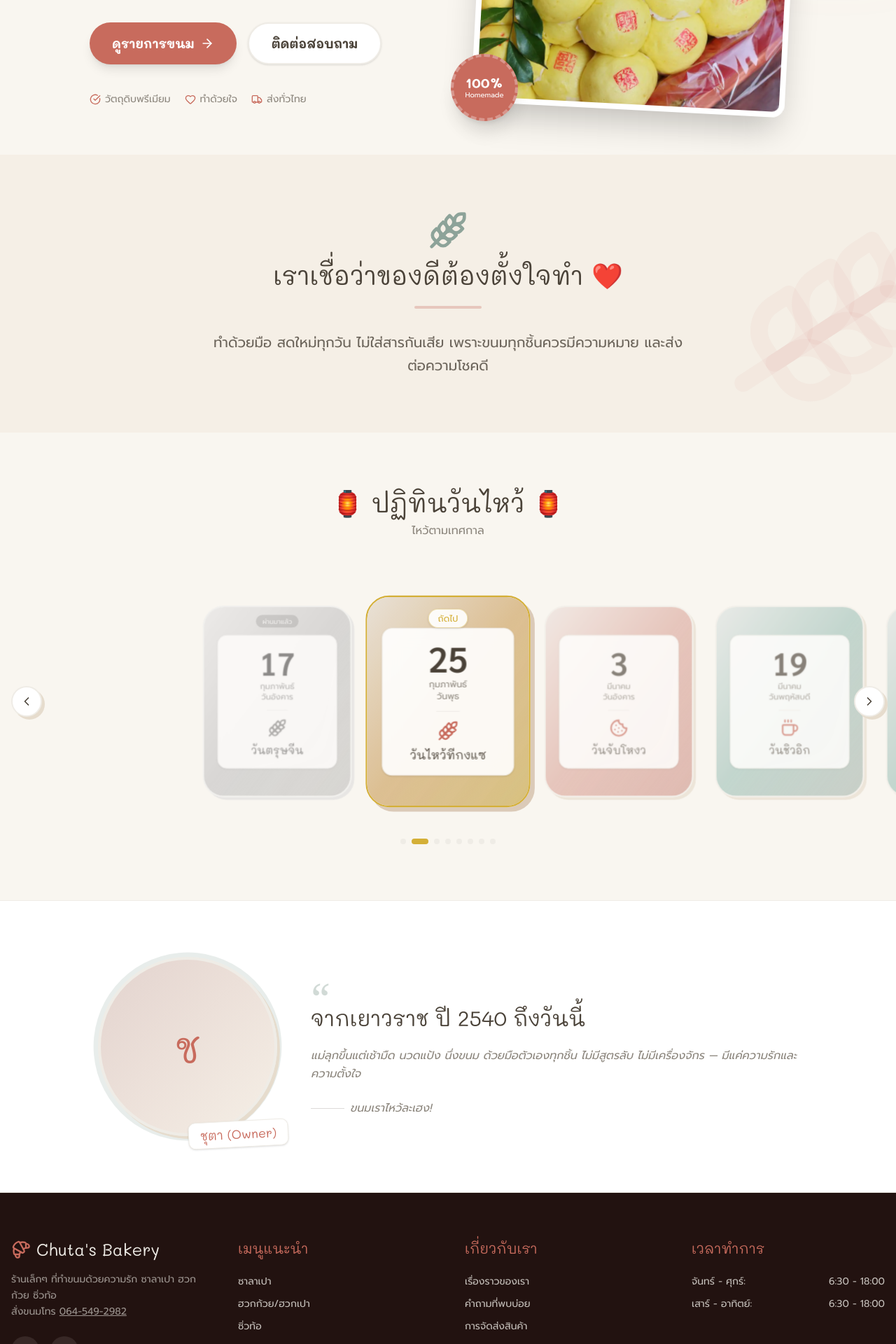
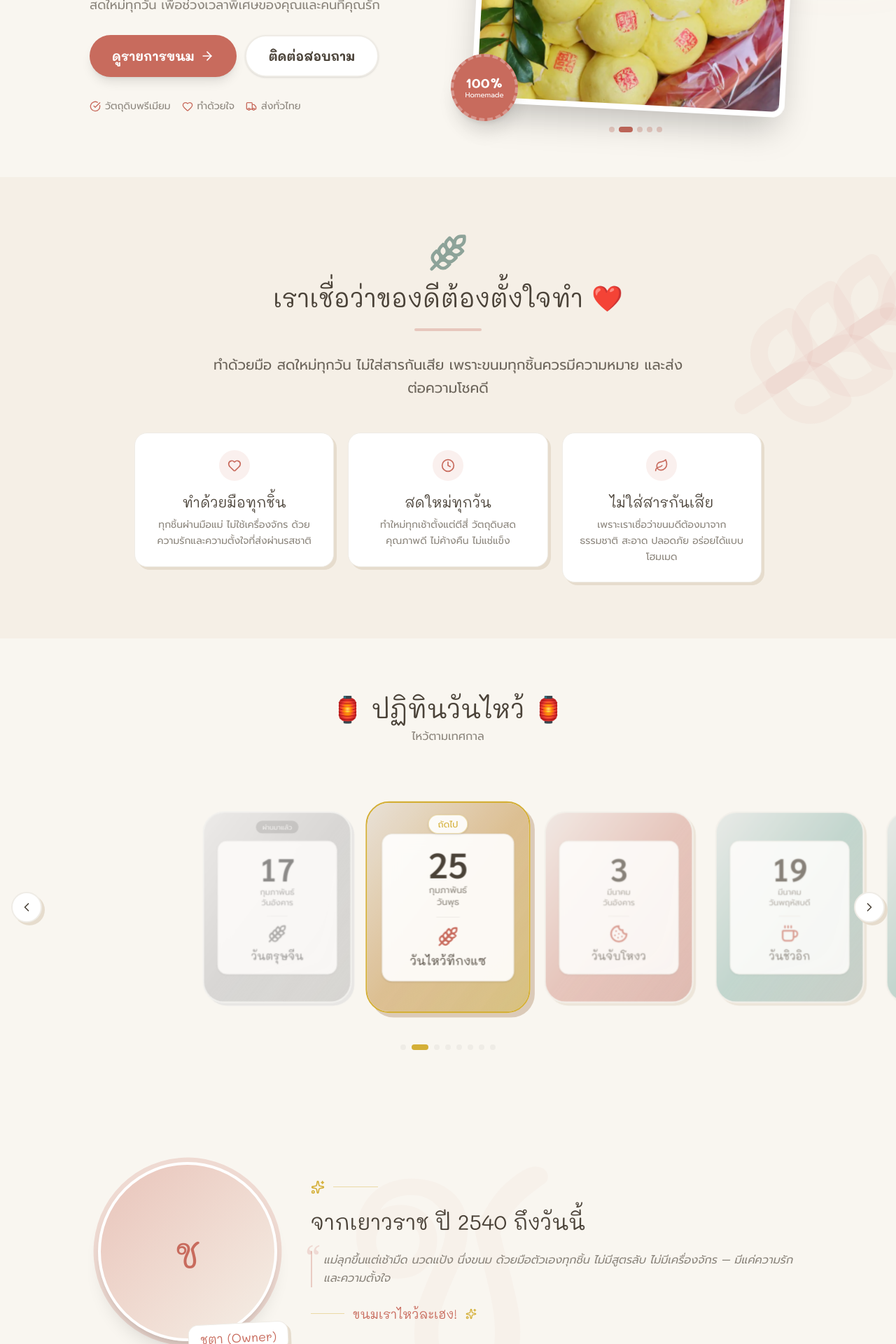
Before and after one commit to satasuk03/chutas-bakery, a Next.js app: page / in a window 1280 px wide. Shown: the part 420-2340 px from the top of the page at 70% size. Built offline with nearby package versions, Linux system fonts and the light colour scheme.

Commit message:
update visual

```diff
--- a/src/components/layout/Footer.tsx
+++ b/src/components/layout/Footer.tsx
@@ -4,9 +4,9 @@ import Link from "next/link";
 export default function Footer() {
   return (
     <footer className="bg-background-dark text-surface pt-16 pb-8 px-4 border-t border-text-main/10">
-      <div className="max-w-[1280px] mx-auto grid grid-cols-1 md:grid-cols-4 gap-12 mb-12">
+      <div className="max-w-[1280px] mx-auto grid grid-cols-2 md:grid-cols-4 gap-8 md:gap-12 mb-12">
         {/* Brand column */}
-        <div className="col-span-1">
+        <div className="col-span-2 md:col-span-1">
           <div className="flex items-center gap-2 mb-4 text-terracotta">
             <Croissant className="size-7" />
             <span className="font-hand text-2xl text-surface">
@@ -99,7 +99,7 @@ export default function Footer() {
         </div>
 
         {/* Operating hours */}
-        <div>
+        <div className="col-span-2 sm:col-span-1">
           <h4 className="font-hand text-xl text-terracotta mb-6">เวลาทำการ</h4>
           <ul className="space-y-3 font-body text-sm text-surface/80">
             <li className="flex justify-between gap-4">
--- a/src/components/sections/Calendar.tsx
+++ b/src/components/sections/Calendar.tsx
@@ -77,7 +77,7 @@ export default function CalendarSection() {
   };
 
   return (
-    <section className="py-20">
+    <section className="py-14 md:py-20">
       <div className="px-4 max-w-[1280px] mx-auto text-center mb-12">
         <h2 className="font-hand text-3xl md:text-4xl text-text-main mb-2">
           🏮 ปฏิทินวันไหว้ 🏮
--- a/src/components/sections/FounderSection.tsx
+++ b/src/components/sections/FounderSection.tsx
@@ -1,19 +1,25 @@
 "use client";
 
+import { Sparkles } from "lucide-react";
 import { FadeIn } from "@/components/ui/fade-in";
 
 export default function FounderSection() {
   return (
-    <section className="py-20 px-4 bg-white border-y border-surface">
-      <div className="max-w-[1000px] mx-auto flex flex-col md:flex-row items-center gap-12">
+    <section className="py-14 md:py-20 px-4 bg-background-light relative overflow-hidden">
+      {/* Decorative background */}
+      <div className="pointer-events-none absolute inset-0 flex items-center justify-center opacity-[0.03] select-none">
+        <span className="font-hand text-[40vw] text-terracotta leading-none">ช</span>
+      </div>
+
+      <div className="max-w-[1000px] mx-auto flex flex-col md:flex-row items-center gap-12 relative z-10">
         {/* Founder image placeholder */}
         <FadeIn direction="right" className="w-48 h-48 md:w-64 md:h-64 flex-shrink-0">
           <div className="relative w-full h-full">
-            <div className="absolute inset-0 bg-sage/20 rounded-full transform rotate-6 scale-105" />
-            <div className="w-full h-full rounded-full overflow-hidden border-4 border-surface shadow-paper relative z-10 bg-gradient-to-br from-terracotta/20 to-warm-beige flex items-center justify-center">
+            <div className="absolute inset-0 bg-terracotta/20 rounded-full transform rotate-6 scale-105" />
+            <div className="w-full h-full rounded-full overflow-hidden border-4 border-white shadow-xl relative z-10 bg-gradient-to-br from-terracotta/20 to-warm-beige flex items-center justify-center">
               <span className="font-hand text-6xl text-terracotta">ช</span>
             </div>
-            <div className="absolute -bottom-4 -right-4 bg-white px-4 py-1 rounded-lg border border-surface shadow-sm z-20 transform -rotate-3">
+            <div className="absolute -bottom-4 -right-4 bg-white px-4 py-1.5 rounded-xl border border-surface shadow-paper z-20 transform -rotate-3">
               <span className="font-hand text-terracotta text-lg">
                 ชุตา (Owner)
               </span>
@@ -23,21 +29,28 @@ export default function FounderSection() {
 
         {/* Quote content */}
         <FadeIn delay={0.15} className="flex-1 text-center md:text-left">
-          <span className="text-6xl text-sage/40 font-serif leading-none">
-            &ldquo;
-          </span>
+          {/* Pull quote mark */}
+          <div className="flex items-center justify-center md:justify-start gap-3 mb-4">
+            <Sparkles className="size-5 text-gold" />
+            <div className="h-px bg-gold/40 flex-1 max-w-16" />
+          </div>
 
-          <h3 className="font-hand text-2xl md:text-3xl text-text-main leading-relaxed -mt-6 mb-4">
+          <h3 className="font-hand text-2xl md:text-3xl text-text-main leading-relaxed mb-4">
             จากเยาวราช ปี 2540 ถึงวันนี้
           </h3>
-          <p className="font-body text-text-muted leading-relaxed mb-6 italic">
-            แม่ลุกขึ้นแต่เช้ามืด นวดแป้ง นึ่งขนม ด้วยมือตัวเองทุกชิ้น
-            ไม่มีสูตรลับ ไม่มีเครื่องจักร — มีแค่ความรักและความตั้งใจ
-          </p>
 
-          <div className="flex items-center justify-center md:justify-start gap-2">
-            <div className="h-px bg-text-muted/30 w-12" />
-            <p className="font-body text-text-muted italic">ขนมเราไหว้ละเฮง!</p>
+          <blockquote className="relative">
+            <span className="absolute -top-4 -left-2 text-5xl text-terracotta/20 font-serif leading-none select-none">&ldquo;</span>
+            <p className="font-body text-text-muted leading-relaxed mb-6 italic pl-4 border-l-2 border-terracotta/30">
+              แม่ลุกขึ้นแต่เช้ามืด นวดแป้ง นึ่งขนม ด้วยมือตัวเองทุกชิ้น
+              ไม่มีสูตรลับ ไม่มีเครื่องจักร — มีแค่ความรักและความตั้งใจ
+            </p>
+          </blockquote>
+
+          <div className="flex items-center justify-center md:justify-start gap-3">
+            <div className="h-px bg-gold/40 w-12" />
+            <p className="font-hand text-terracotta text-lg">ขนมเราไหว้ละเฮง!</p>
+            <Sparkles className="size-4 text-gold" />
           </div>
         </FadeIn>
       </div>
--- a/src/components/sections/HeroSection.tsx
+++ b/src/components/sections/HeroSection.tsx
@@ -24,14 +24,15 @@ export default function HeroSection() {
     const interval = setInterval(nextSlide, 3000);
     return () => clearInterval(interval);
   }, [nextSlide]);
+
   return (
-    <section className="relative flex items-center py-24 md:py-16 overflow-hidden px-4">
+    <section className="relative flex items-center pt-8 pb-12 md:py-16 overflow-hidden px-4">
       {/* Background blobs */}
       <div className="pointer-events-none absolute top-0 right-0 w-[500px] h-[500px] bg-terracotta/20 rounded-full blur-3xl -translate-y-1/2 translate-x-1/3" />
 
-      <div className="mx-auto max-w-5xl w-full grid md:grid-cols-2 gap-12 items-center relative z-10">
+      <div className="mx-auto max-w-5xl w-full grid md:grid-cols-2 gap-8 md:gap-12 items-center relative z-10">
         {/* Text Content */}
-        <div className="order-2 md:order-1 flex flex-col gap-6 text-center md:text-left">
+        <div className="order-2 md:order-1 flex flex-col gap-5 md:gap-6 text-center md:text-left">
           {/* Badge */}
           <FadeIn delay={0}>
             <div className="inline-flex w-fit mx-auto md:mx-0 items-center gap-2 rounded-full border border-terracotta/25 bg-terracotta/8 px-4 py-1.5 font-hand text-sm text-terracotta">
@@ -63,7 +64,7 @@ export default function HeroSection() {
 
           {/* CTAs */}
           <FadeIn delay={0.4}>
-            <div className="flex flex-col sm:flex-row gap-4 justify-center md:justify-start pt-2">
+            <div className="flex flex-col sm:flex-row gap-3 justify-center md:justify-start pt-1">
               <a
                 href="/menu"
                 className="inline-flex items-center justify-center gap-2 rounded-full bg-terracotta px-8 py-3.5 font-hand font-bold text-lg text-white shadow-lg hover:bg-terracotta/90 hover:shadow-terracotta/30 hover:-translate-y-0.5 transition-all"
@@ -84,7 +85,7 @@ export default function HeroSection() {
 
           {/* Trust badges */}
           <FadeIn delay={0.5}>
-            <div className="flex flex-wrap items-center justify-center md:justify-start gap-5 pt-4 text-sm font-body text-text-muted">
+            <div className="flex flex-wrap items-center justify-center md:justify-start gap-4 pt-2 text-sm font-body text-text-muted">
               <div className="flex items-center gap-1.5">
                 <CheckCircle className="size-4 text-terracotta" />
                 <span>วัตถุดิบพรีเมียม</span>
@@ -103,8 +104,9 @@ export default function HeroSection() {
 
         {/* Image */}
         <FadeIn direction="left" delay={0.2} className="order-1 md:order-2">
-          <div className="relative flex justify-center px-6 md:px-0">
-            <div className="relative w-full max-w-md aspect-4/5 md:aspect-square">
+          <div className="flex flex-col items-center px-6 md:px-0 gap-4">
+            {/* Image container */}
+            <div className="relative w-full max-w-sm md:max-w-md aspect-square">
               {/* Pulsing background */}
               <div className="absolute inset-0 bg-terracotta/15 rounded-full scale-90 animate-pulse" />
 
@@ -125,13 +127,13 @@ export default function HeroSection() {
                 <div className="pointer-events-none absolute inset-0 bg-linear-to-tr from-cream/20 to-transparent mix-blend-overlay" />
               </div>
 
-              {/* Floating badge */}
-              <div className="absolute -bottom-6 -left-6 md:-bottom-4 md:-left-10 z-20 animate-[float_6s_ease-in-out_infinite]">
-                <div className="bg-terracotta text-white p-5 rounded-full w-24 h-24 flex flex-col items-center justify-center text-center shadow-xl border-4 border-dashed border-white/30">
-                  <span className="font-hand font-bold text-xl leading-none">
+              {/* Floating badge — anchored to bottom-left of image frame */}
+              <div className="absolute -bottom-4 -left-4 md:-bottom-4 md:-left-10 z-20 animate-[float_6s_ease-in-out_infinite]">
+                <div className="bg-terracotta text-white p-4 rounded-full w-20 h-20 md:w-24 md:h-24 flex flex-col items-center justify-center text-center shadow-xl border-4 border-dashed border-white/30">
+                  <span className="font-hand font-bold text-lg md:text-xl leading-none">
                     100%
                   </span>
-                  <span className="font-body text-[10px] mt-0.5 leading-tight">
+                  <span className="font-body text-[9px] md:text-[10px] mt-0.5 leading-tight">
                     Homemade
                   </span>
                 </div>
@@ -139,8 +141,24 @@ export default function HeroSection() {
 
               {/* Decorative flower icon */}
               <div className="absolute -top-4 right-8 z-20">
-                <Flower2 className="size-12 text-terracotta drop-shadow-lg rotate-12 opacity-80" />
+                <Flower2 className="size-10 md:size-12 text-terracotta drop-shadow-lg rotate-12 opacity-80" />
               </div>
+            </div>
+
+            {/* Carousel dots — outside the image container, no overlap */}
+            <div className="flex justify-center gap-1.5 pt-2">
+              {heroImages.map((_, i) => (
+                <button
+                  key={i}
+                  onClick={() => setCurrentIndex(i)}
+                  aria-label={`ดูภาพที่ ${i + 1}`}
+                  className={`rounded-full transition-all duration-300 ${
+                    i === currentIndex
+                      ? "w-5 h-2 bg-terracotta"
+                      : "w-2 h-2 bg-terracotta/30 hover:bg-terracotta/60"
+                  }`}
+                />
+              ))}
             </div>
           </div>
         </FadeIn>
--- a/src/components/sections/ValuesSection.tsx
+++ b/src/components/sections/ValuesSection.tsx
@@ -1,11 +1,29 @@
 "use client";
 
-import { Wheat } from "lucide-react";
+import { Wheat, Heart, Leaf, Clock } from "lucide-react";
 import { FadeIn } from "@/components/ui/fade-in";
+
+const values = [
+  {
+    icon: Heart,
+    title: "ทำด้วยมือทุกชิ้น",
+    desc: "ทุกชิ้นผ่านมือแม่ ไม่ใช้เครื่องจักร ด้วยความรักและความตั้งใจที่ส่งผ่านรสชาติ",
+  },
+  {
+    icon: Clock,
+    title: "สดใหม่ทุกวัน",
+    desc: "ทำใหม่ทุกเช้าตั้งแต่ตีสี่ วัตถุดิบสดคุณภาพดี ไม่ค้างคืน ไม่แช่แข็ง",
+  },
+  {
+    icon: Leaf,
+    title: "ไม่ใส่สารกันเสีย",
+    desc: "เพราะเราเชื่อว่าขนมดีต้องมาจากธรรมชาติ สะอาด ปลอดภัย อร่อยได้แบบโฮมเมด",
+  },
+];
 
 export default function ValuesSection() {
   return (
-    <section className="py-20 px-4 bg-warm-beige relative overflow-hidden">
+    <section className="py-14 md:py-20 px-4 bg-warm-beige relative overflow-hidden">
       {/* Decorative background element */}
       <div className="absolute -right-20 top-20 text-terracotta/5 rotate-12 pointer-events-none select-none">
         <Wheat className="size-[300px]" />
@@ -31,6 +49,26 @@ export default function ValuesSection() {
             และส่งต่อความโชคดี
           </p>
         </FadeIn>
+
+        {/* Value cards */}
+        <div className="grid grid-cols-1 sm:grid-cols-3 gap-4 md:gap-5 mt-10 md:mt-12">
+          {values.map((v, i) => {
+            const Icon = v.icon;
+            return (
+              <FadeIn key={v.title} delay={0.3 + i * 0.1}>
+                <div className="bg-white rounded-2xl p-4 md:p-6 shadow-paper border border-surface hover:shadow-paper-hover hover:-translate-y-1 transition-all duration-300 flex sm:flex-col items-start sm:items-center gap-4 sm:gap-0 text-left sm:text-center">
+                  <div className="w-11 h-11 shrink-0 rounded-full bg-terracotta/10 flex items-center justify-center sm:mx-auto sm:mb-4">
+                    <Icon className="size-5 text-terracotta" />
+                  </div>
+                  <div>
+                    <h3 className="font-hand text-lg md:text-xl text-text-main mb-0.5 sm:mb-2">{v.title}</h3>
+                    <p className="font-body text-sm text-text-muted leading-relaxed">{v.desc}</p>
+                  </div>
+                </div>
+              </FadeIn>
+            );
+          })}
+        </div>
       </div>
     </section>
   );
```
Also changed, not shown: src/components/sections/MenuTagline.tsx (+27 -4 lines).
